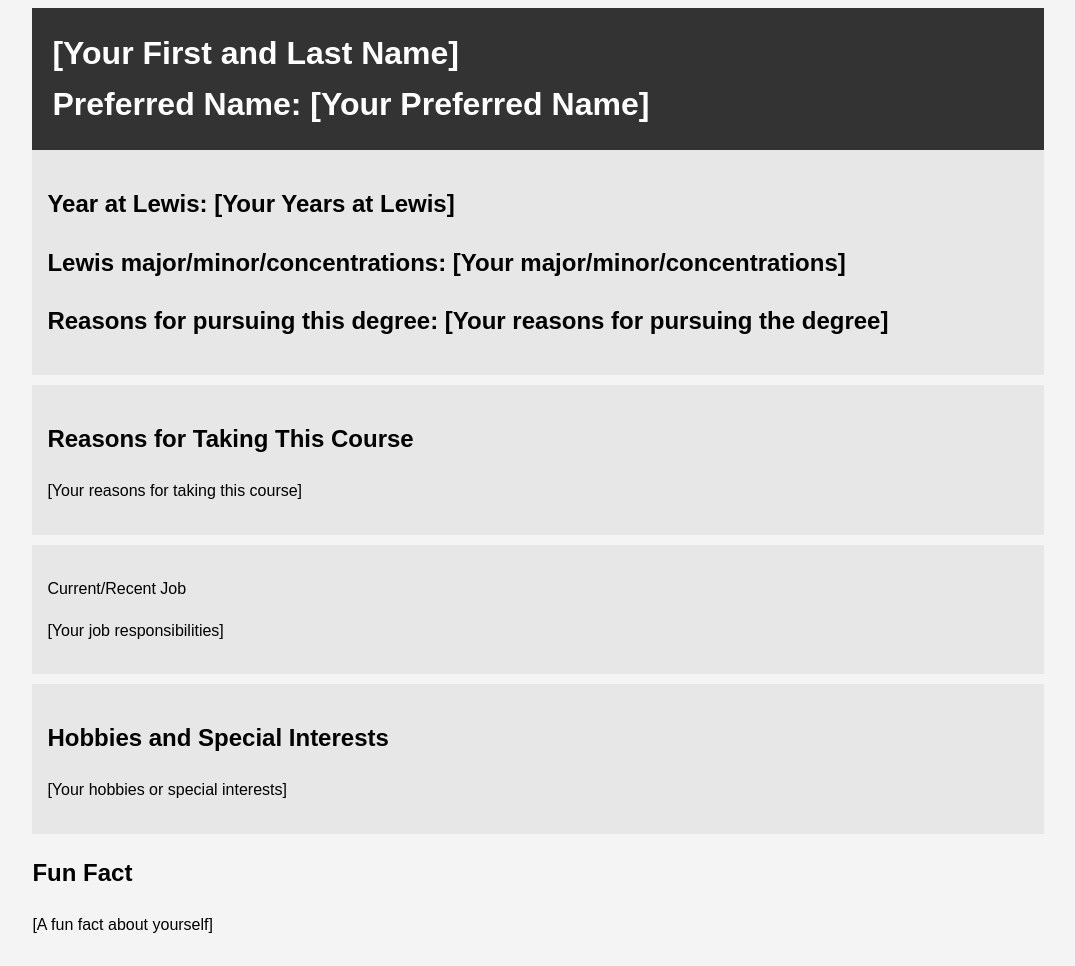
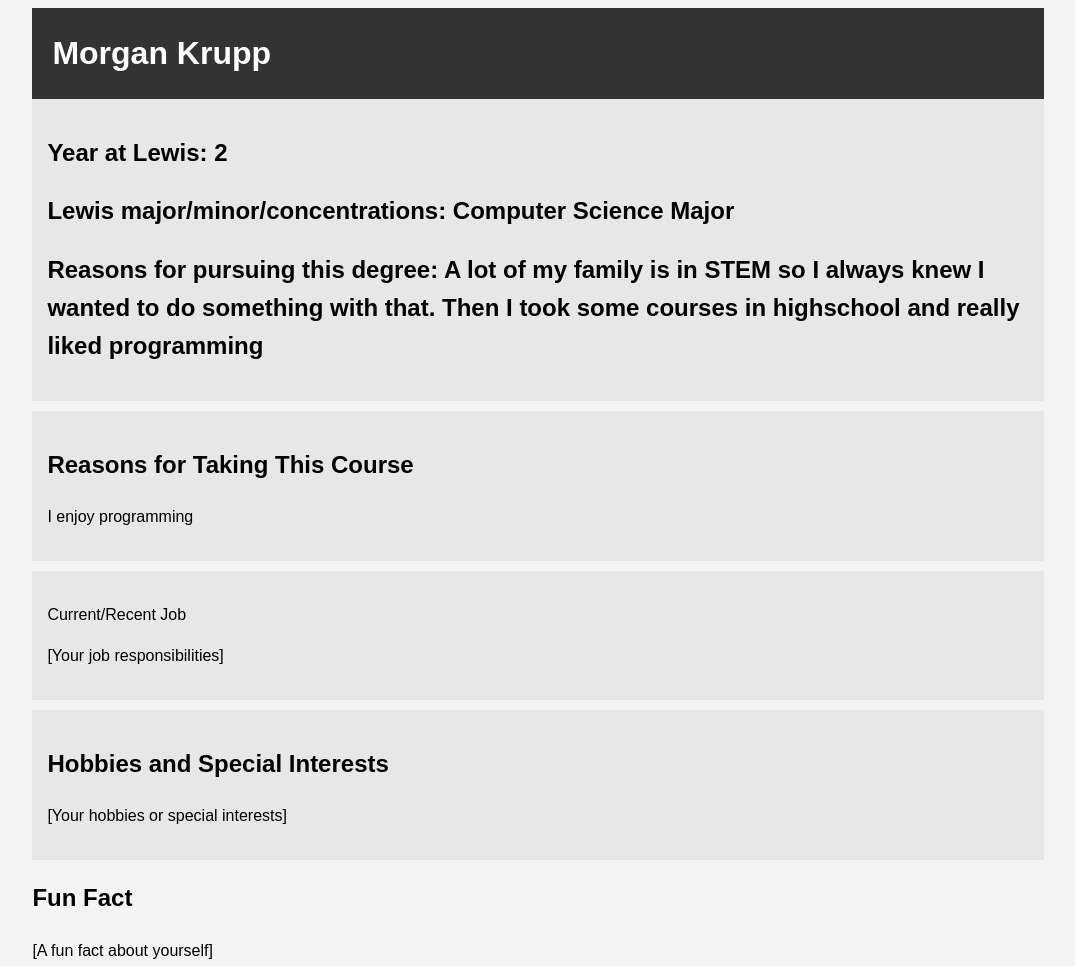
Before and after one commit to mkrupp18/introductions, a plain HTML site: page index.html in a window 1280 px wide. Shown: the whole page, without its empty margins (102-1177 px from the left). Drawn offline with Linux system fonts and the light colour scheme.

Commit message:
Update Name and Preferred Name

```diff
--- a/index.html
+++ b/index.html
@@ -31,19 +31,20 @@
 <body>
     <div class="container">
         <header class="main-info">
-            <h1>[Your First and Last Name]</h1>
-            <h1>Preferred Name: [Your Preferred Name]</h1>
+            <h1>Morgan Krupp</h1>
+
         </header>
 
         <section class="lewis">
-			<h2>Year at Lewis: [Your Years at Lewis]</h2>
-			<h2>Lewis major/minor/concentrations: [Your major/minor/concentrations]</h2>
-			<h2>Reasons for pursuing this degree: [Your reasons for pursuing the degree]</h2>
+			<h2>Year at Lewis: 2</h2>
+			<h2>Lewis major/minor/concentrations: Computer Science Major</h2>
+			<h2>Reasons for pursuing this degree: A lot of my family is in STEM so I always knew I wanted to do something
+			with that. Then I took some courses in highschool and really liked programming</h2>
         </section>
 
 		<section class="course">
             <h2>Reasons for Taking This Course</h2>
-            <p>[Your reasons for taking this course]</p>
+            <p>I enjoy programming</p>
         </section>
 
 		<section class="job">
```
